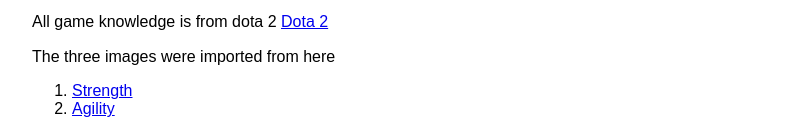
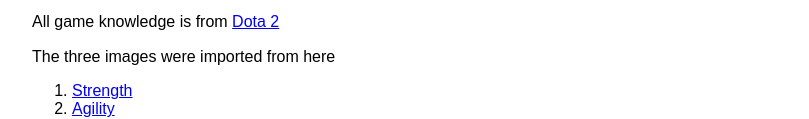
Before and after one commit to Mzingersoll92/Final-Website-322.github.io, a plain HTML site: page index.html in a window 1280 px wide. Shown: the part 458-577 px from the top of the page, without its empty margins (96-905 px from the left). Drawn offline with nearby package versions, Linux system fonts and the light colour scheme.

Commit message:
Update index.html

```diff
--- a/index.html
+++ b/index.html
@@ -48,7 +48,7 @@
   <li><a href="agi.html">Agility</a>
   <li><a href="int.html">Inteligence</a>
 </ul>
-        <p>All game knowledge is from dota 2 <a href="http://blog.dota2.com/">Dota 2</a></p>
+        <p>All game knowledge is from <a href="http://blog.dota2.com/">Dota 2</a></p>
         <p>The three images were imported from here</p>
         <ol>
              <li><a href="https://hydra-media.cursecdn.com/dota2.gamepedia.com/archive/7/7a/20140619124053%21Strength_attribute_symbol.png?version=3d1a1d4762d21b01fea8d18ad7b52c1f">Strength</a></li>
```
